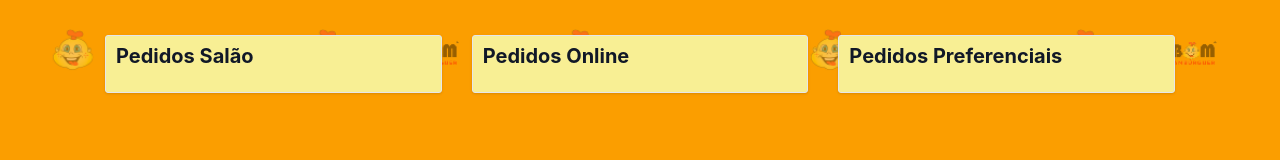
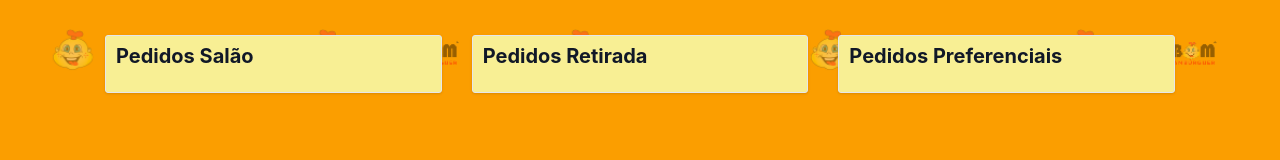
Before and after one commit to pedro-pimentel/fastfood-queue-system, a React (Create React App) app: page /telao in a window 1280 px wide. Shown: the top 160 px of the page. Built offline with nearby package versions, Linux system fonts and the light colour scheme; the HTML template or start-up script is replaced by a standard one.

Commit message:
Mudança para retirada

```diff
--- a/src/pages/Telao.tsx
+++ b/src/pages/Telao.tsx
@@ -71,7 +71,7 @@ const Telao: React.FC = () => {
       )}
       <div className="painel-senhas">
         <FilaSenhas titulo="Pedidos Salão" senhas={senhasSalao} ultimaSenhaChamada={ultimaSenhaChamadaSalao} />
-        <FilaSenhas titulo="Pedidos Online" senhas={senhasRetirada} ultimaSenhaChamada={ultimaSenhaChamadaRetirada} />
+        <FilaSenhas titulo="Pedidos Retirada" senhas={senhasRetirada} ultimaSenhaChamada={ultimaSenhaChamadaRetirada} />
         <FilaSenhas titulo="Pedidos Preferenciais" senhas={senhasPreferencial} ultimaSenhaChamada={ultimaSenhaChamadaPreferencial} />
       </div>
     </div>
```
